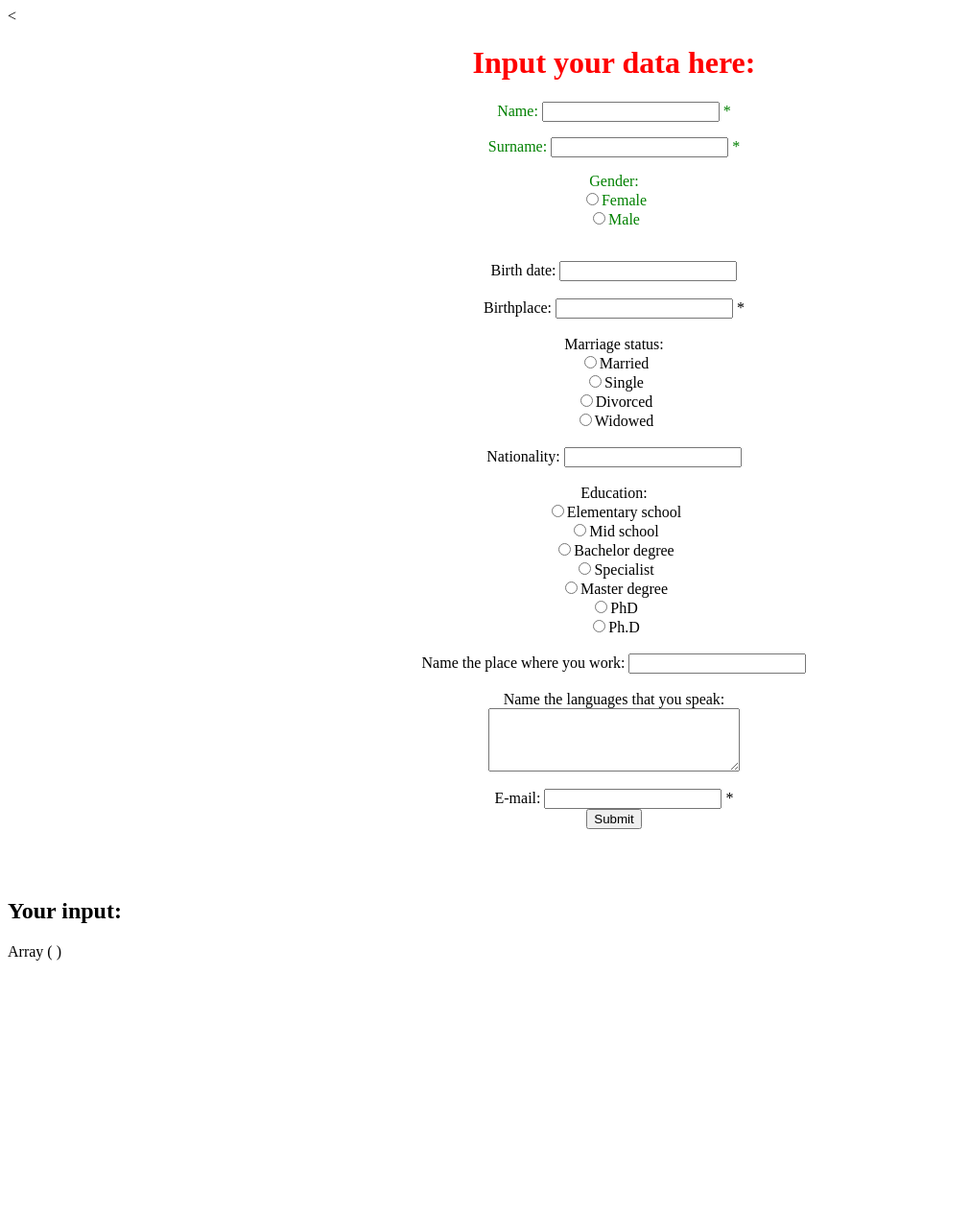
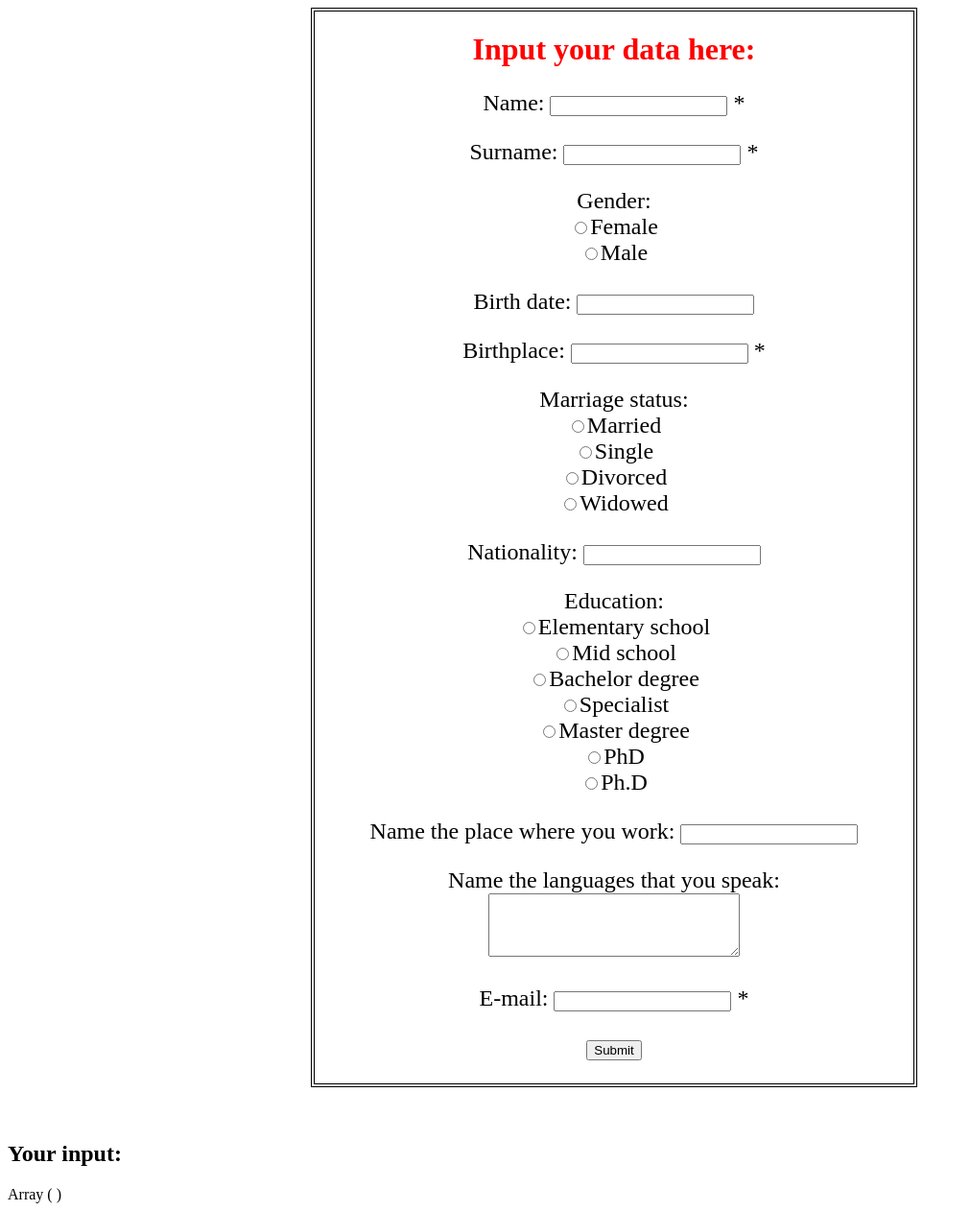
Before and after one commit to inverse231/practice-project, a PHP site: page /info.php in a window 1280 px wide. Shown: the whole page at 96% size, without its empty margins (0-1011 px from the left). Before the commit the page ends 1001 px from the top, so only its background shows below. Run offline with PHP 8.4, Linux system fonts and the light colour scheme.

Commit message:
"added form border and margin"

```diff
--- a/info.php
+++ b/info.php
@@ -1,4 +1,4 @@
-<<!DOCTYPE html>
+<!DOCTYPE html>
 <html>
 <head>
     <meta charset="utf-8">
@@ -95,52 +95,51 @@
             <p>Gender:<br>
             <input type="radio" name="gender" value="female">Female<br>
             <input type="radio" name="gender" value="male">Male<br>
-            <br></p>
+            </p>
 
-            Birth date:
+            <p>Birth date:
             <input type="text" name="birthdate">
-            <br><br>
+            </p>
 
-            Birthplace:
+            <p>Birthplace:
             <input type="text" name="birthplace">
             <span class="error">*<?php echo $birthplaceErr;?></span>
-            <br><br>
+            </p>
 
-            Marriage status:<br>
+            <p>Marriage status:<br>
             <input type="radio" name="marriage" value="married">Married <br>
             <input type="radio" name="marriage" value="single">Single<br>
             <input type="radio" name="marriage" value="divorced">Divorced<br>
             <input type="radio" name="marriage" value="widowed">Widowed<br>
-            <br>
+            </p>
 
-            Nationality:
+            <p>Nationality:
             <input type="text" name="nationality">
-            <br><br>
+            </p>
 
-            Education:<br>
+            <p>Education:<br>
             <input type="radio" name="education" value="elementary">Elementary school<br>
             <input type="radio" name="education" value="mid">Mid school<br>
-            <input type="radio" name="education" value="bac">Bachelor degree<br>
-            <input type="radio" name="education" value="spec">Specialist<br>
-            <input type="radio" name="education" value="mag">Master degree<br>
+            <input type="radio" name="education" value="bachelor">Bachelor degree<br>
+            <input type="radio" name="education" value="specialist">Specialist<br>
+            <input type="radio" name="education" value="master">Master degree<br>
             <input type="radio" name="education" value="phd">PhD<br>
             <input type="radio" name="education" value="ph.d">Ph.D<br>
+            </p>
 
-            <br>
+            <p>Name the place where you work:
+            <input type="text" name="work">
+            </p>
 
-            Name the place where you work:
-            <input type="text" name="work">
-            <br><br>
+            <p>Name the languages that you speak:<br>
+            <textarea rows="4" cols="30" name="language"></textarea>
+            </p>
 
-            Name the languages that you speak:<br>
-            <textarea rows="4" cols="30" name="language"></textarea>
-            <br><br>
+            <p>E-mail: <input type ="text" name="email">
+            <span class="error">* <?php echo $emailErr; ?> </span>
+            </p>
 
-            E-mail: <input type ="text" name="email">
-            <span class="error">* <?php echo $emailErr; ?> </span>
-            <br>
-
-            <input type="submit">
+            <p><input type="submit"></p>
     </form>
     </div>
     <br><br>
--- a/style.css
+++ b/style.css
@@ -1,10 +1,8 @@
-div.qform
+div
 {
-    margin: 0 auto;
-    height: 10em;
-    width: 2px;
-    padding-left: 30px;
-    text-align: center;
+    border: 4px double black;
+    margin-left: 25%;
+    margin-right: 25%;
 
 }
 
@@ -16,5 +14,5 @@ div.qform
 
 p
 {
-    color: green;
+    font-size: 24px;
 }
```
